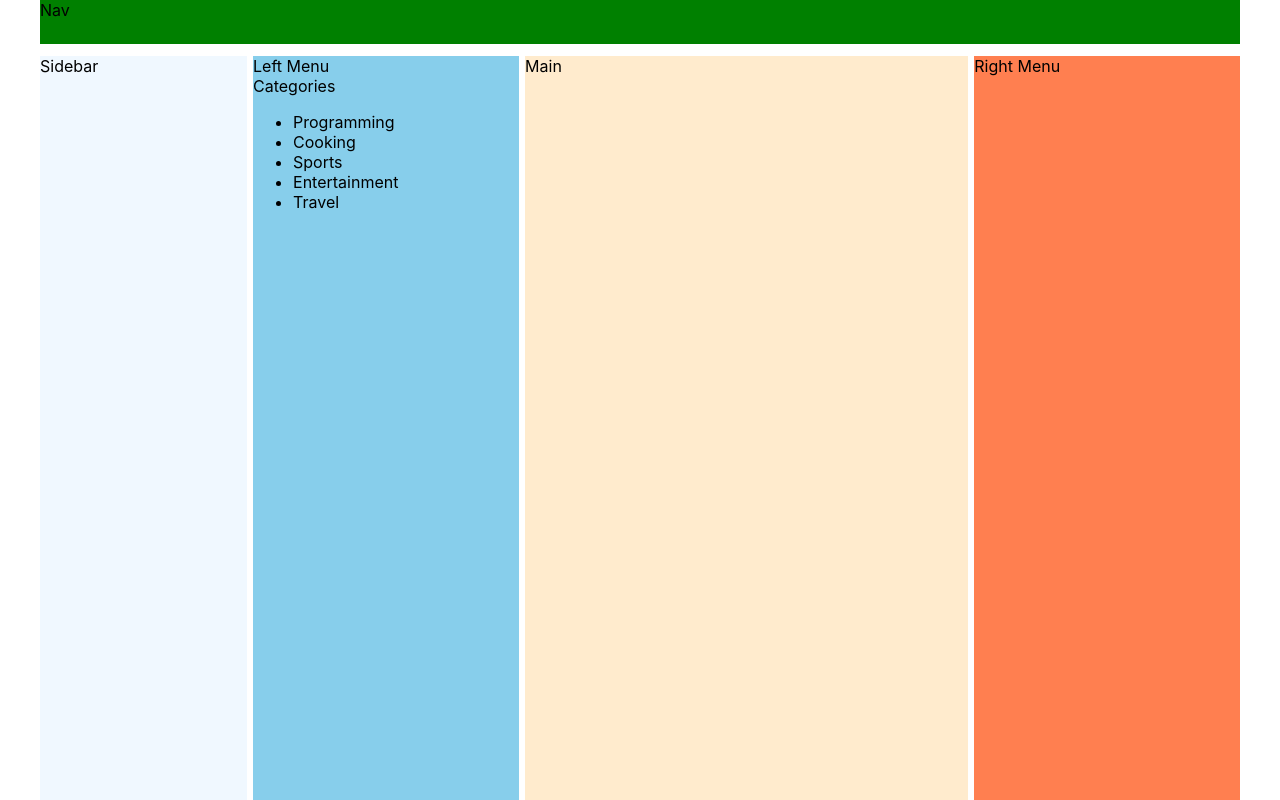
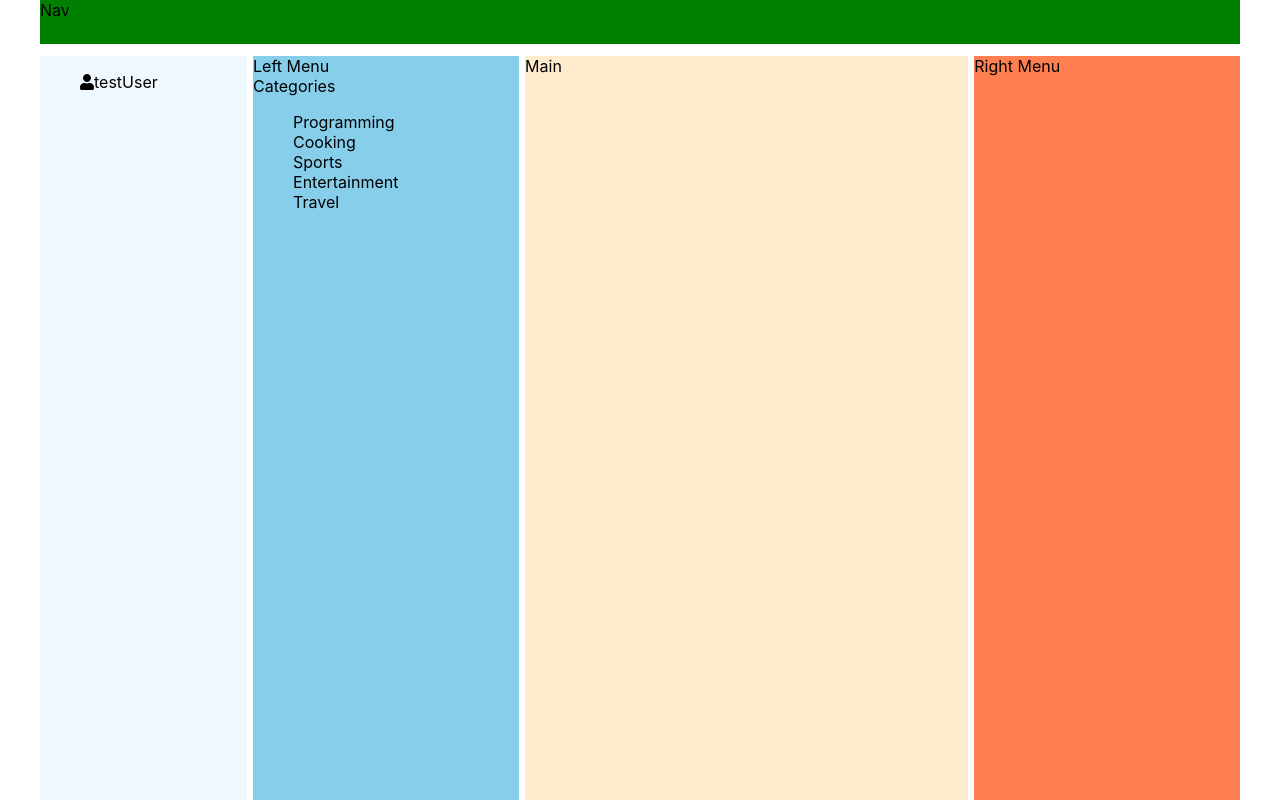
Before and after one commit to anmokomo/website1, a React (Create React App) app: page / in a window 1280 px wide. Shown: the top 800 px of the page. Built offline with nearby package versions, Linux system fonts and the light colour scheme.

Commit message:
User setup (redux, state,sidebar)

```diff
--- /dev/null
+++ b/src/components/sidebar/SideBarMenus.tsx
@@ -0,0 +1,33 @@
+import {useDispatch, useSelector} from "react-redux";
+import {AppState} from "../../store/AppState";
+import {UserProfileSetType} from "../../store/user/UserReducer";
+import {useEffect} from "react";
+import {faUser} from "@fortawesome/free-solid-svg-icons";
+import { FontAwesomeIcon } from '@fortawesome/react-fontawesome'
+import React from "react";
+
+const SideBarMenus = () => {
+    const user = useSelector((state: AppState) => state.user);
+    const dispatch = useDispatch();
+
+    useEffect(() => {
+        dispatch({
+            type: UserProfileSetType,
+            payload: {
+                id: 1,
+                userName: "testUser",
+            },
+        });
+    }, [dispatch]);
+
+    return (
+        <>
+            <ul>
+                <FontAwesomeIcon icon={faUser} />
+                <span className="menu-name">{user?.userName}</span>
+            </ul>
+        </>
+    );
+};
+
+export default SideBarMenus
--- a/src/components/sidebar/Sidebar.module.css
+++ b/src/components/sidebar/Sidebar.module.css
@@ -1,5 +1,8 @@
 .sidebar {
     min-height: var(--min-screen-height);
     grid-area: sidebar;
-    background-color: aliceblue;
+    background-color: aliceblue
 }
+ul {
+    list-style-type: none
+}
--- a/src/components/sidebar/Sidebar.tsx
+++ b/src/components/sidebar/Sidebar.tsx
@@ -1,6 +1,7 @@
 import React from 'react';
 import styles from "./Sidebar.module.css";
 import {useWindowDimensions} from "../../hooks/useWindowDimensions";
+import SideBarMenus from "./SideBarMenus";
 
 export const Sidebar = () => {
     const { width } = useWindowDimensions()
@@ -8,6 +9,8 @@ export const Sidebar = () => {
         return null
     }
     return (
-        <div className={styles.sidebar}>Sidebar</div>
+        <div className={styles.sidebar}>
+            <SideBarMenus />
+        </div>
     );
 }
--- a/src/store/AppState.ts
+++ b/src/store/AppState.ts
@@ -1,9 +1,9 @@
 import { combineReducers } from "redux";
-//import {UserReducer} from "./UserReducer";
+import {UserReducer} from "./user/UserReducer";
 
 
 export const rootReducer = combineReducers({
     //5 - adds 'user' to the store; is updated by UserReducer
-    //user: UserReducer
+    user: UserReducer
 });
 export type AppState = ReturnType<typeof rootReducer>;
--- a/src/store/user/UserReducer.ts
+++ b/src/store/user/UserReducer.ts
@@ -13,7 +13,7 @@ export interface UserProfileAction {
 }
 
 //reducers use STATE and ACTION
-export const UserProfileReducer = (
+export const UserReducer = (
     state: any = null,
     action: UserProfileAction
 ): UserProfilePayload | null => {
```
